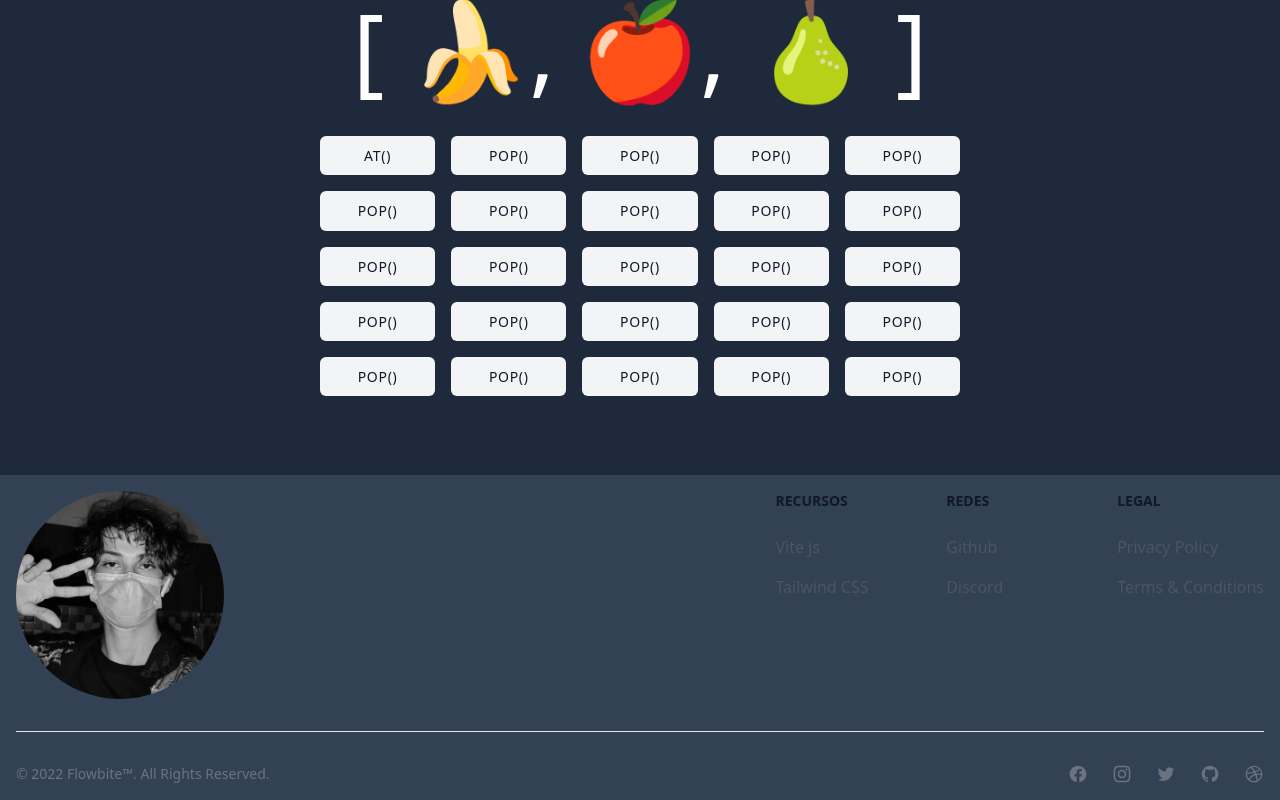
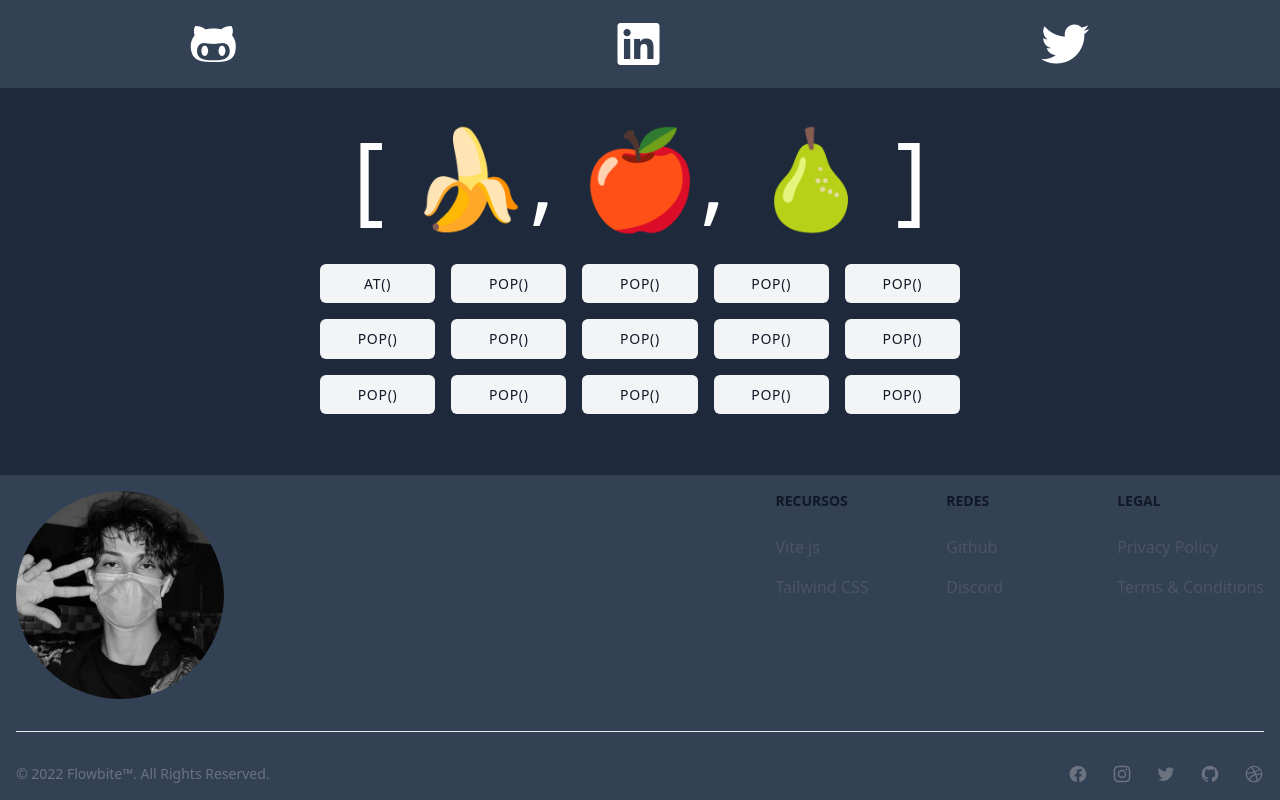
Before and after one commit to julio-x-a/arraytools, a website built with Vite: page index.html in a window 1280 px wide. Built offline with nearby package versions, Linux system fonts and the light colour scheme.

Commit message:
Se agregó el navbar a la página

```diff
--- a/index.html
+++ b/index.html
@@ -4,103 +4,45 @@
     <meta charset="UTF-8" />
     <meta http-equiv="X-UA-Compatible" content="IE=edge" />
     <meta name="viewport" content="width=device-width, initial-scale=1.0" />
+    <script
+      src="https://kit.fontawesome.com/d38888f9a3.js"
+      crossorigin="anonymous"
+    ></script>
     <title>Document</title>
   </head>
   <body class="flex flex-col h-screen bg-slate-800">
     <header>
-      <nav class="">
-        <ul class="flex flex-row justify-between">
-          <!-- <li class="hover:uppercase">Item</li>
-          <li>Item</li>
-          <li>Item</li> -->
-        </ul>
+      <nav
+        class="flex flex-row justify-around bg-slate-700 py-5 cursor-pointer text-3xl sm:text-5xl"
+      >
+        <i
+          class="fa-brands fa-github-alt hover:text-slate-800 transition ease-in-out hover:scale-150"
+        ></i>
+        <i
+          class="fa-brands fa-linkedin hover:text-slate-800 transition ease-in-out hover:scale-150"
+        ></i>
+        <i
+          class="fa-brands fa-twitter hover:text-slate-800 transition ease-in-out hover:scale-150"
+        ></i>
       </nav>
     </header>
     <main class="flex-grow">
-      <section class="array text-center mb-10">
+      <section class="array text-center mb-10 mt-10">
         <h1 class="font-sans text-4xl sm:text-5xl md:text-6xl lg:text-8xl" id="array">
           [ <span class="transition ease-in-out hover:scale-110">🍌</span>,
           <span>🍎</span>, <span>🍐</span> ]
         </h1>
       </section>
-      <section class="array-methods">
-        <div class="w-1/2 grid grid-cols-2 sm:grid-cols-2 md:grid-cols-5 gap-4 mx-auto">
+      <section class="array-methods mb-10">
+        <div
+          class="w-1/2 grid grid-cols-2 sm:grid-cols-2 md:grid-cols-3 lg:grid-cols-5 gap-4 mx-auto"
+        >
           <button
             id="at"
             type="button"
             class="xt-button py-2.5 px-3.5 text-sm rounded-md font-medium leading-snug tracking-wider uppercase text-gray-900 bg-gray-100 transition hover:bg-gray-200 active:bg-gray-300 on:bg-gray-200"
           >
             at()
-          </button>
-          <button
-            id="pop"
-            type="button"
-            class="xt-button py-2.5 px-3.5 text-sm rounded-md font-medium leading-snug tracking-wider uppercase text-gray-900 bg-gray-100 transition hover:bg-gray-200 active:bg-gray-300 on:bg-gray-200"
-          >
-            pop()
-          </button>
-          <button
-            id="pop"
-            type="button"
-            class="xt-button py-2.5 px-3.5 text-sm rounded-md font-medium leading-snug tracking-wider uppercase text-gray-900 bg-gray-100 transition hover:bg-gray-200 active:bg-gray-300 on:bg-gray-200"
-          >
-            pop()
-          </button>
-          <button
-            id="pop"
-            type="button"
-            class="xt-button py-2.5 px-3.5 text-sm rounded-md font-medium leading-snug tracking-wider uppercase text-gray-900 bg-gray-100 transition hover:bg-gray-200 active:bg-gray-300 on:bg-gray-200"
-          >
-            pop()
-          </button>
-          <button
-            id="pop"
-            type="button"
-            class="xt-button py-2.5 px-3.5 text-sm rounded-md font-medium leading-snug tracking-wider uppercase text-gray-900 bg-gray-100 transition hover:bg-gray-200 active:bg-gray-300 on:bg-gray-200"
-          >
-            pop()
-          </button>
-          <button
-            id="pop"
-            type="button"
-            class="xt-button py-2.5 px-3.5 text-sm rounded-md font-medium leading-snug tracking-wider uppercase text-gray-900 bg-gray-100 transition hover:bg-gray-200 active:bg-gray-300 on:bg-gray-200"
-          >
-            pop()
-          </button>
-          <button
-            id="pop"
-            type="button"
-            class="xt-button py-2.5 px-3.5 text-sm rounded-md font-medium leading-snug tracking-wider uppercase text-gray-900 bg-gray-100 transition hover:bg-gray-200 active:bg-gray-300 on:bg-gray-200"
-          >
-            pop()
-          </button>
-          <button
-            id="pop"
-            type="button"
-            class="xt-button py-2.5 px-3.5 text-sm rounded-md font-medium leading-snug tracking-wider uppercase text-gray-900 bg-gray-100 transition hover:bg-gray-200 active:bg-gray-300 on:bg-gray-200"
-          >
-            pop()
-          </button>
-          <button
-            id="pop"
-            type="button"
-            class="xt-button py-2.5 px-3.5 text-sm rounded-md font-medium leading-snug tracking-wider uppercase text-gray-900 bg-gray-100 transition hover:bg-gray-200 active:bg-gray-300 on:bg-gray-200"
-          >
-            pop()
-          </button>
-          <button
-            id="pop"
-            type="button"
-            class="xt-button py-2.5 px-3.5 text-sm rounded-md font-medium leading-snug tracking-wider uppercase text-gray-900 bg-gray-100 transition hover:bg-gray-200 active:bg-gray-300 on:bg-gray-200"
-          >
-            pop()
-          </button>
-          <button
-            id="pop"
-            type="button"
-            class="xt-button py-2.5 px-3.5 text-sm rounded-md font-medium leading-snug tracking-wider uppercase text-gray-900 bg-gray-100 transition hover:bg-gray-200 active:bg-gray-300 on:bg-gray-200"
-          >
-            pop()
           </button>
           <button
             id="pop"
@@ -210,7 +152,7 @@
           <a
             href="https://github.com/julio-x-a/"
             target="_blank"
-            class="flex items-center"
+            class="flex justify-center"
           >
             <img
               src="./src/assets/perfil.jpg"
--- a/src/main.js
+++ b/src/main.js
@@ -52,11 +52,6 @@ const popMethod = async () => {
   }
 };
 
-const pushMethod = () => {
-  const newElement = prompt('Insert value:');
-  arraypage.at(-1).insertAdjacentText('afterend', ', ');
-};
-
 /**
  * It loops through all the spans in the array and sets their id to their index.
  */
```
Also changed, not shown: src/output.css.
